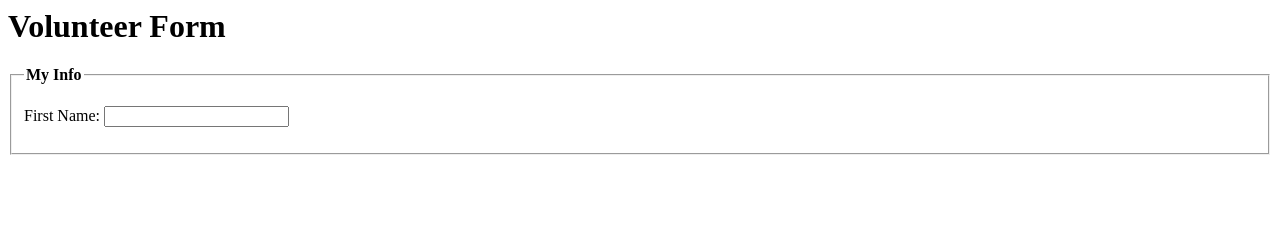
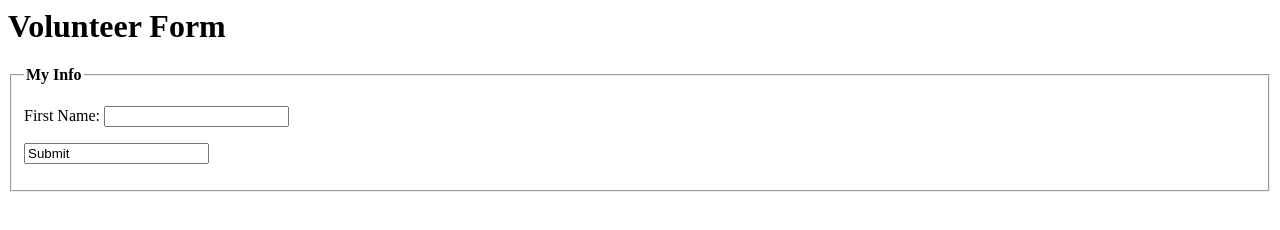
Before and after one commit to EricLiIIT/Lab-4, a plain HTML site: page index.html in a window 1280 px wide. Drawn offline with Linux system fonts and the light colour scheme.

Commit message:
Added submit button

```diff
--- a/index.html
+++ b/index.html
@@ -21,5 +21,6 @@
                             <p><label>First Name: <input type = "text" name = "first_name_field"></label></p>
                         </div>
 
+            <p><input tpye = "submit" value = "Submit"></p>
         </body>
     </html>
```
